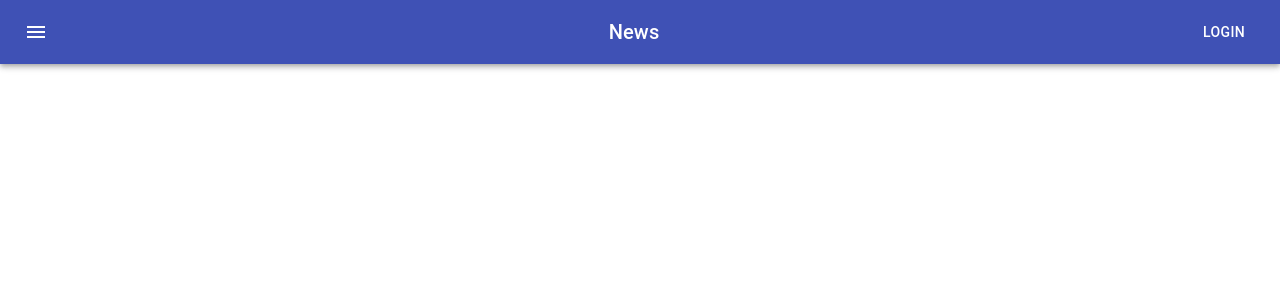
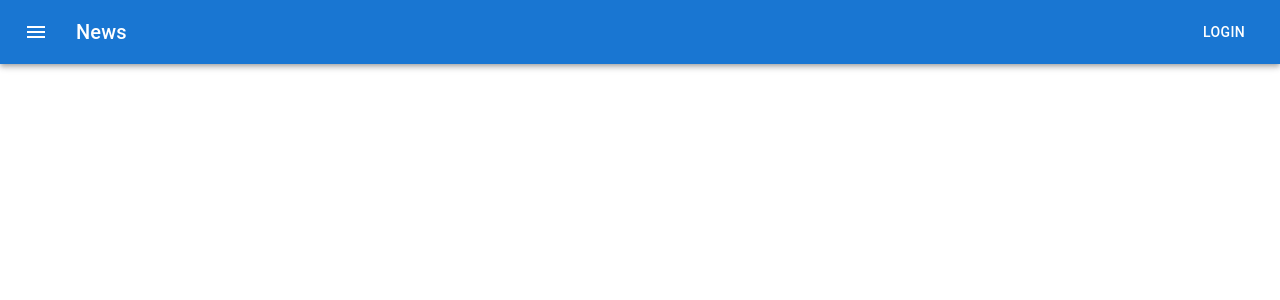
Before and after one commit to aakhoja/ProductAPI_SpringBoot, a React (Create React App) app: page / in a window 1280 px wide. Shown: the top 300 px of the page. Built offline with nearby package versions, Linux system fonts and the light colour scheme.

Commit message:
fixed app bar dependencies

```diff
--- a/src/App.js
+++ b/src/App.js
@@ -2,7 +2,7 @@ import './App.css';
 import AppBar from './components/AppBar'
 function App() {
   return (
-    <div className="App">
+    <div className="AppBar">
       <AppBar/>
     </div>
   );
--- a/src/components/AppBar.js
+++ b/src/components/AppBar.js
@@ -1,40 +1,32 @@
-import React from 'react';
-import { makeStyles } from '@material-ui/core/styles';
-import AppBar from '@material-ui/core/AppBar';
-import Toolbar from '@material-ui/core/Toolbar';
-import Typography from '@material-ui/core/Typography';
-import Button from '@material-ui/core/Button';
-import IconButton from '@material-ui/core/IconButton';
-import MenuIcon from '@material-ui/icons/Menu';
+import * as React from 'react';
+import AppBar from '@mui/material/AppBar';
+import Box from '@mui/material/Box';
+import Toolbar from '@mui/material/Toolbar';
+import Typography from '@mui/material/Typography';
+import Button from '@mui/material/Button';
+import IconButton from '@mui/material/IconButton';
+import MenuIcon from '@mui/icons-material/Menu';
 
-const useStyles = makeStyles((theme) => ({
-  root: {
-    flexGrow: 1,
-  },
-  menuButton: {
-    marginRight: theme.spacing(2),
-  },
-  title: {
-    flexGrow: 1,
-  },
-}));
-
-export default function Appbar() {
-  const classes = useStyles();
-
+export default function ButtonAppBar() {
   return (
-    <div className={classes.root}>
+    <Box sx={{ flexGrow: 1 }}>
       <AppBar position="static">
         <Toolbar>
-          <IconButton edge="start" className={classes.menuButton} color="inherit" aria-label="menu">
+          <IconButton
+            size="large"
+            edge="start"
+            color="inherit"
+            aria-label="menu"
+            sx={{ mr: 2 }}
+          >
             <MenuIcon />
           </IconButton>
-          <Typography variant="h6" className={classes.title}>
+          <Typography variant="h6" component="div" sx={{ flexGrow: 1 }}>
             News
           </Typography>
           <Button color="inherit">Login</Button>
         </Toolbar>
       </AppBar>
-    </div>
+    </Box>
   );
 }
```
